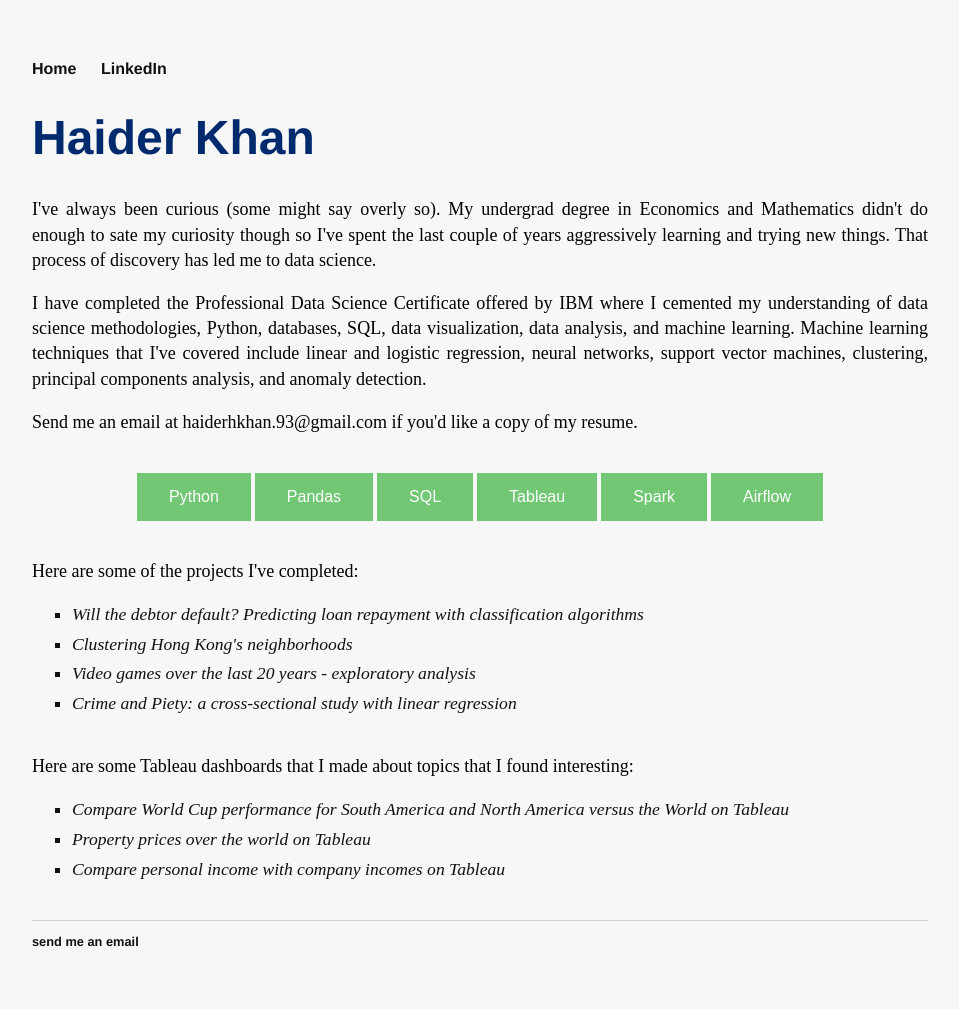
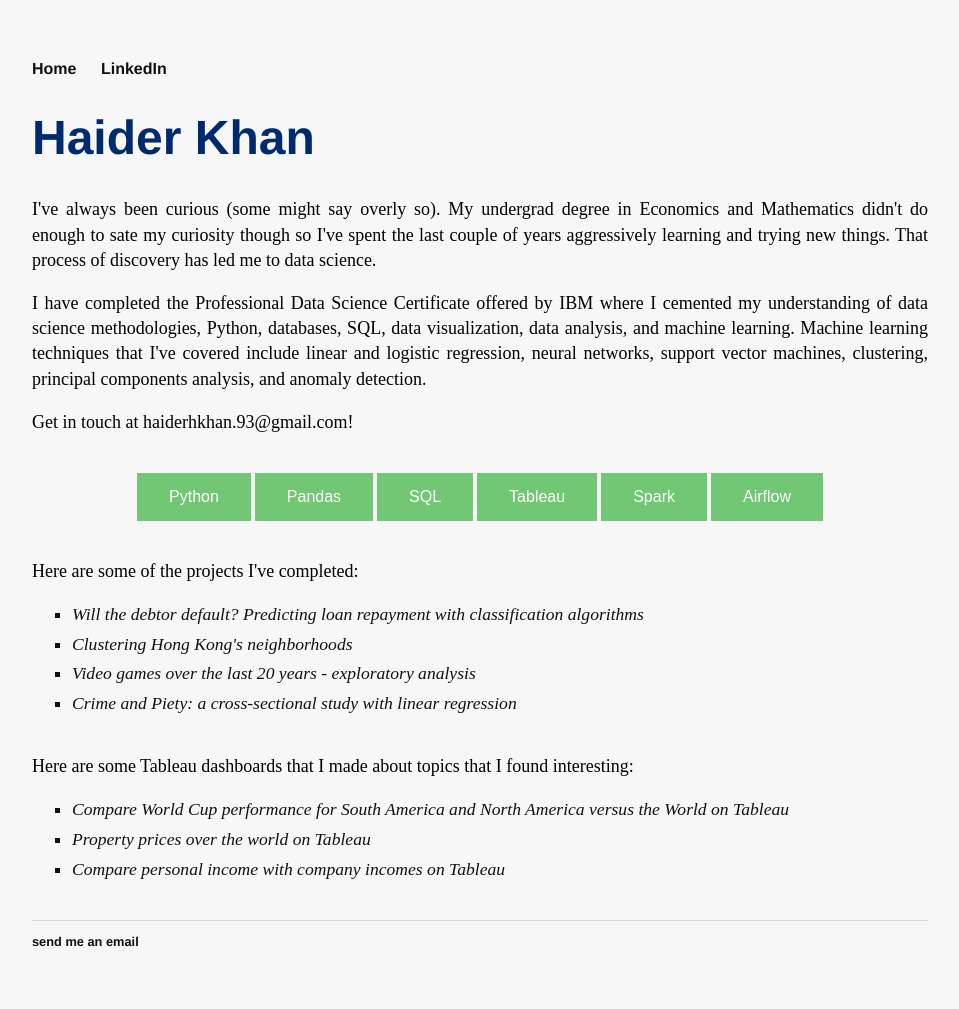
Before and after one commit to h2kh/h2kh.github.io, a Jekyll site: the page built from index.html, in a window 1280 px wide. Shown: the whole page, without its empty margins (160-1119 px from the left). Built offline with Jekyll 4.4.1, drawn with Linux system fonts in a browser that asks for light colours.

Commit message:
Update index.html

```diff
--- a/index.html
+++ b/index.html
@@ -12,7 +12,7 @@ title: Data Science projects
 	databases, SQL, data visualization, data analysis, and machine learning. Machine learning techniques that I've covered include linear and logistic regression,
 	neural networks, support vector machines, clustering, principal components analysis, and anomaly detection.</p>
 
-	<p>Send me an email at haiderhkhan.93@gmail.com if you'd like a copy of my resume.</p>
+	<p>Get in touch at haiderhkhan.93@gmail.com!</p>
 
 	<div style="text-align: center; margin-bottom: 1cm; margin-top: 1cm;">
 	<button class="button1">Python</button>
```
